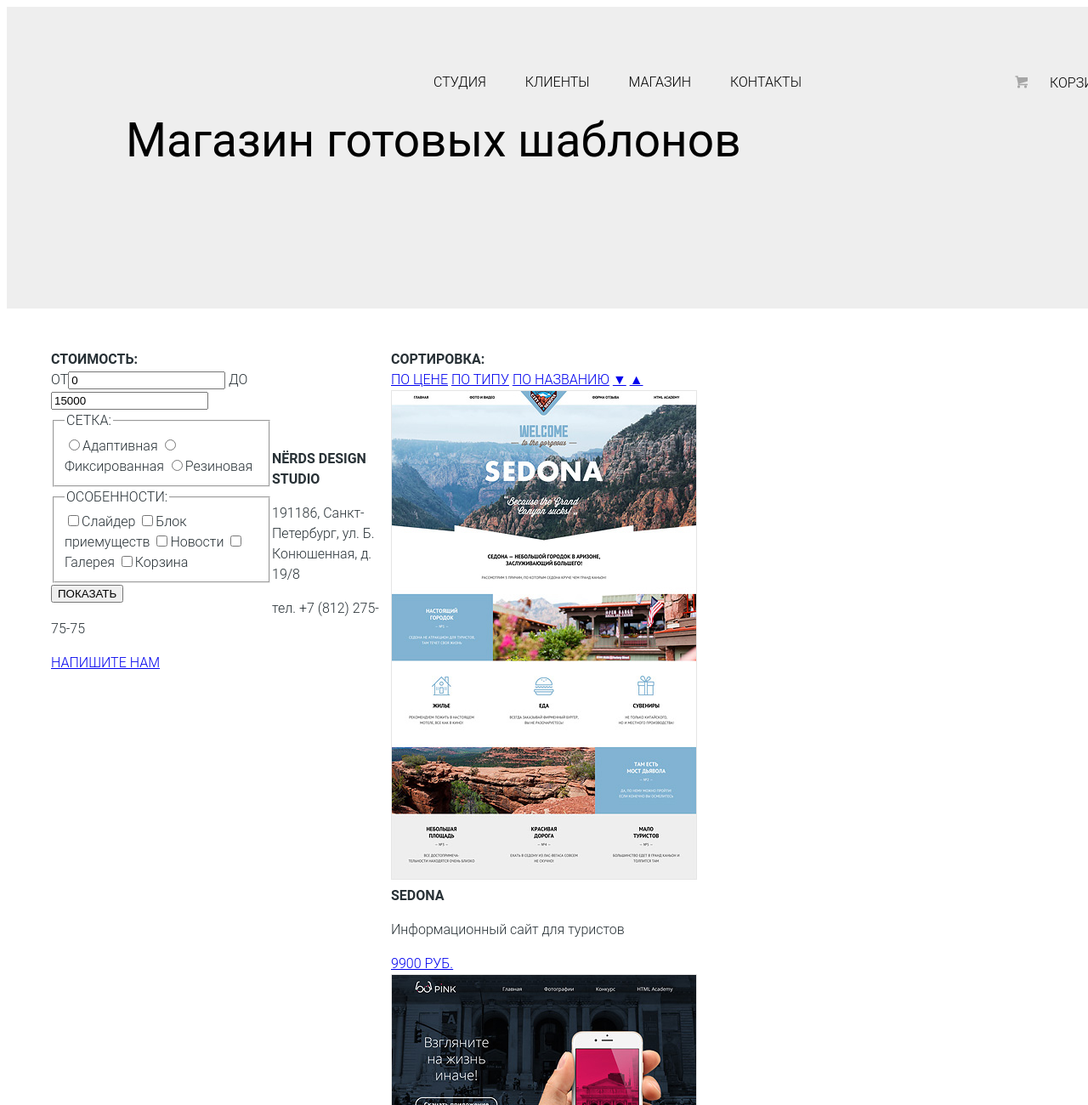
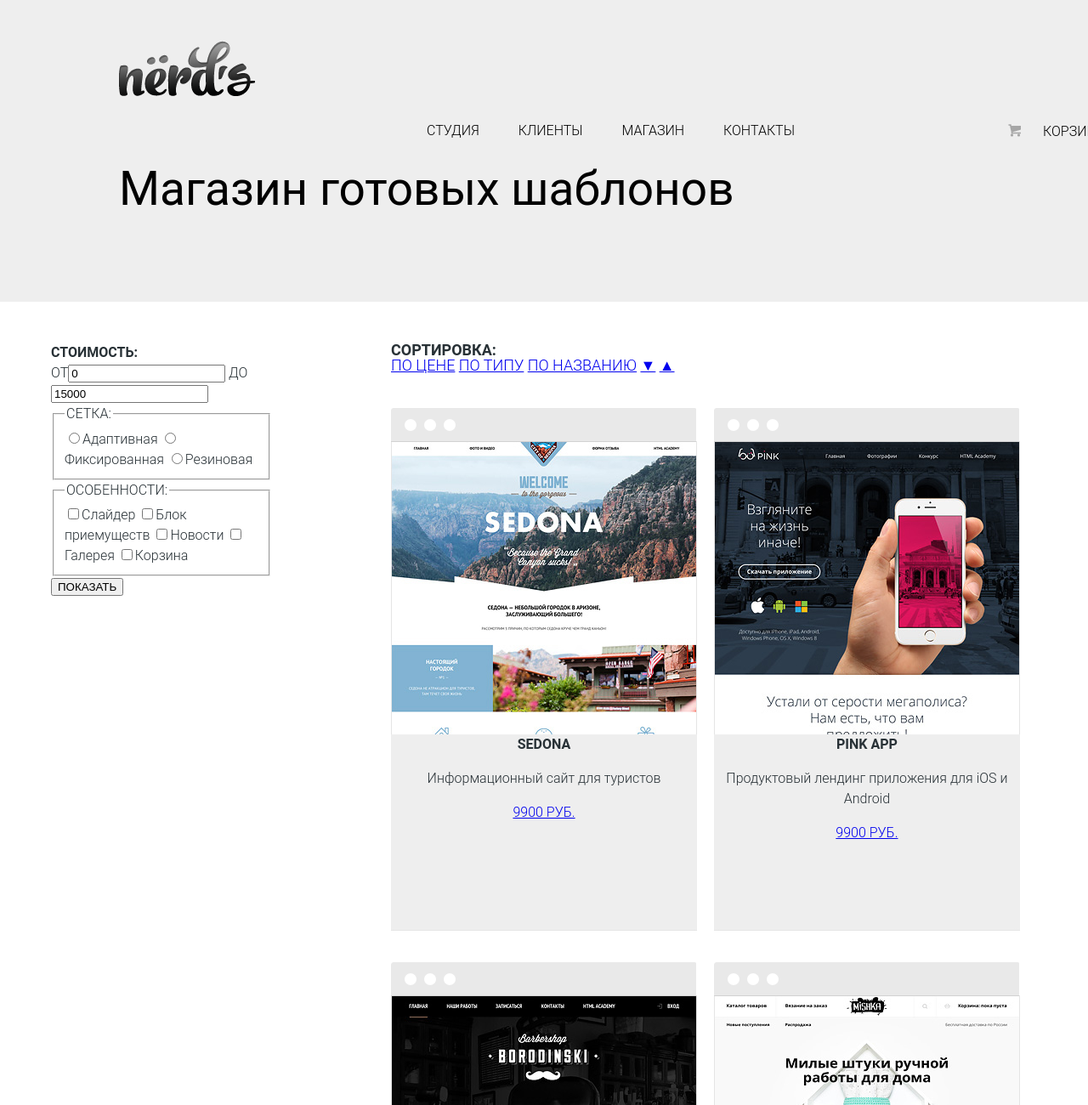
Before and after one commit to Alxndr-T/117855-nerds, a plain HTML site: page catalog.html in a window 1280 px wide. Shown: the top 1300 px of the page at 85% size. Drawn offline with Linux system fonts and the light colour scheme.

Commit message:
изменил сетки

```diff
--- a/catalog.html
+++ b/catalog.html
@@ -8,11 +8,14 @@
   <body>
     <header class="main-header header-catalog">
       <div class="container clearfix">
+        <div class="logo">
+          <a href="index.html"><img src="img/nerds-logo.png" width="160" height="65" alt="Нёрдс"></a>
+        </div>
         <nav class="main-navigation">
           <ul class="navigation">
             <li><a href="#">Студия</a></li>
             <li><a href="#">Клиенты</a></li>
-            <li><a href="#">Магазин</a></li>
+            <li><a href="catalog.html">Магазин</a></li>
             <li><a href="#">Контакты</a></li>
           </ul>
         </nav>
@@ -23,7 +26,8 @@
           <h1>Магазин готовых шаблонов</h1>
       </div>
     </header>
-    <main class="container clearfix">
+    <main class="catalog">
+      <div class="container clearfix">
         <div class="catalog-content-left clearfix">
           <b>СТОИМОСТЬ:</b>
           <div class="range">
@@ -35,8 +39,8 @@
             </div>
             <div class="price-range">
               <form class="price">
-              <label>ОТ<input type="text" value="0"></input></label>
-              <label>ДО<input type="text" value="15000"></input></label>
+                <label class="min-price">ОТ<input type="text" value="0"></input></label>
+                <label class="max-price">ДО<input type="text" value="15000"></input></label>
               </form>
             </div>
           </div>
@@ -59,6 +63,7 @@
           </form>
         </div>
         <div class="catalog-content-right clearfix">
+          <div class="catalog-content-right-sort clearfix">
             <b>СОРТИРОВКА:</b>
             <div class="sorting-menu clearfix">
               <a class = "sorting" href="#">ПО ЦЕНЕ</a>
@@ -67,8 +72,9 @@
               <a class = "sorting" href="#">▼</a>
               <a class = "sorting" href="#">▲</a>
             </div>
+          </div>
           <div class="sorting-patterns clearfix">
-          <article class="pattern clearfix">
+            <article class="pattern">
               <div class="pattern-header">
                 <div class="pattern-dots">
                   <span class="dot"></span>
@@ -85,12 +91,6 @@
             </article>
             <article class="pattern">
               <div class="pattern-header">
-              <div class="pattern-dots">
-                <span class="dot"></span>
-                <span class="dot"></span>
-                <span class="dot"></span>
-              </div>
-            </div>
               <img src="img/img-pink.jpg">
               <div class="pattern-order-form">
                 <b>PINK APP</b>
@@ -99,13 +99,6 @@
               </div>
             </article>
             <article class="pattern">
-            <div class="pattern-header">
-              <div class="pattern-dots">
-                <span class="dot"></span>
-                <span class="dot"></span>
-                <span class="dot"></span>
-              </div>
-            </div>
               <img src="img/img-barbershop.jpg">
               <div class="pattern-order-form">
                 <b>BARBERSHOP</b>
@@ -166,7 +159,8 @@
             <a class="navigationbtn" href="#">Следующая</a>
           </div>
         </div>
-    <main>
+      </div>
+    </main>
     <footer class="main-footer">
       <div class="container clearfix">
         <div class="сontacts-field clearfix">
--- a/css/style.css
+++ b/css/style.css
@@ -6,6 +6,7 @@ body{
     font-weight: 300;
     background: white  no-repeat;
     background-size: auto;
+    margin: 0px;
 }
 
 h1{
@@ -401,6 +402,21 @@ h2{
     width: 760px;
 }
 
+.logo {
+    float: left;
+    width: 160px;
+    height: 65px;
+    margin-right: 200px;
+    opacity: 1;
+}
+
+.logo:hover {
+    opacity: 0.7;
+}
+
+.logo a:active {
+    opacity: 0.3;
+}
 /*.pattern {
     display: inline-block;
     position: relative;
@@ -413,3 +429,45 @@ h2{
 
 
 /*---catalog---*/
+
+.catalog-content-right-sort {
+    font-size: 18px;
+    line-height: 18px;
+    text-transform: uppercase;
+    margin-bottom: 80px;
+}
+
+.sorting-patterns {
+    float: right;
+    width: 760px;
+}
+
+.pattern {
+    display: inline-block;
+    position: relative;
+    vertical-align: top;
+    width: 340px;
+    margin-right: 36px;
+    margin-bottom: 69px;
+    position: relative;
+}
+
+.pattern::before {
+    content: "";
+    position: absolute;
+    top: -39px;
+    left: 0;
+    width: 359px;
+    height: 40px;
+    background-image: url("../img/browser.png");
+}
+
+.pattern-order-form{
+    position: absolute;
+    bottom: 8px;
+    width: 360px;
+    height: 230px;
+    text-align: center;
+    box-sizing: border-box;
+    background-color: #eeeeee;
+}
```
Also changed, not shown: index.html (+3 -0 lines). Lines whose indentation alone changed are shown as unchanged.
